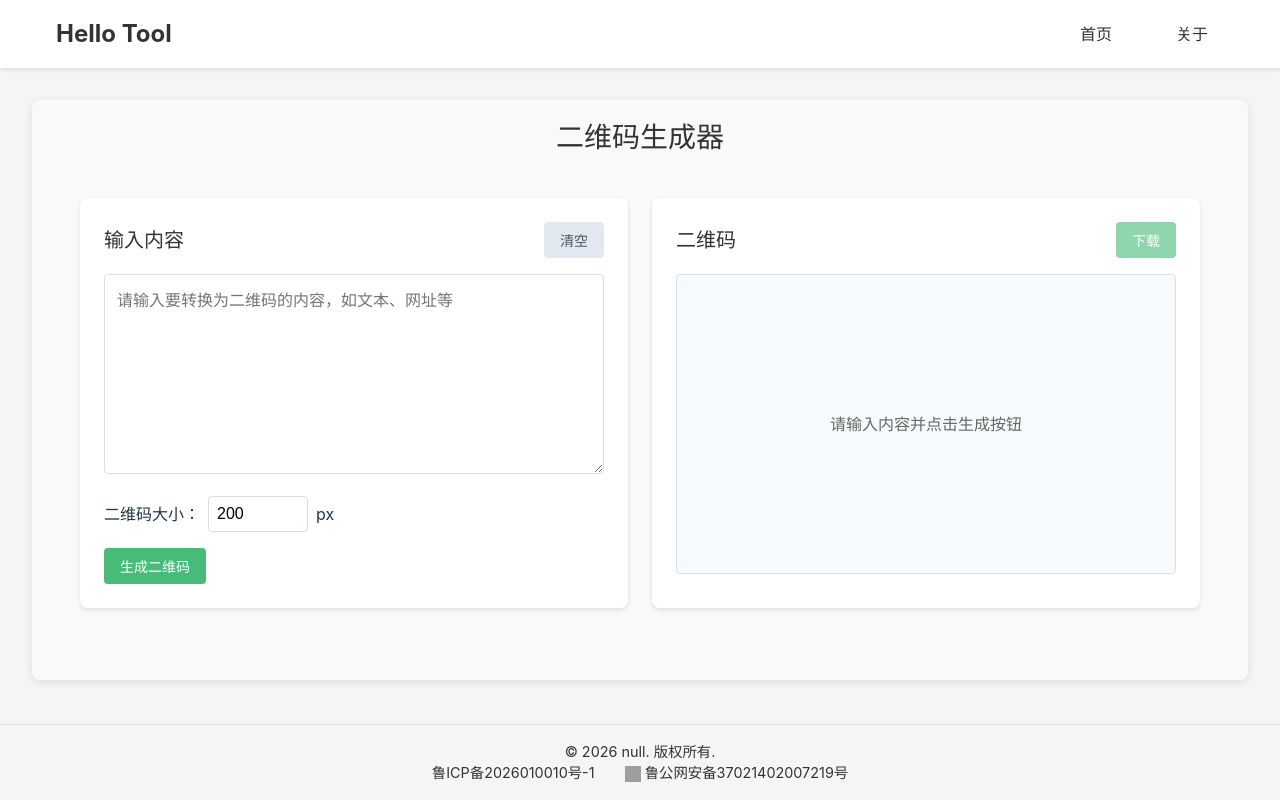
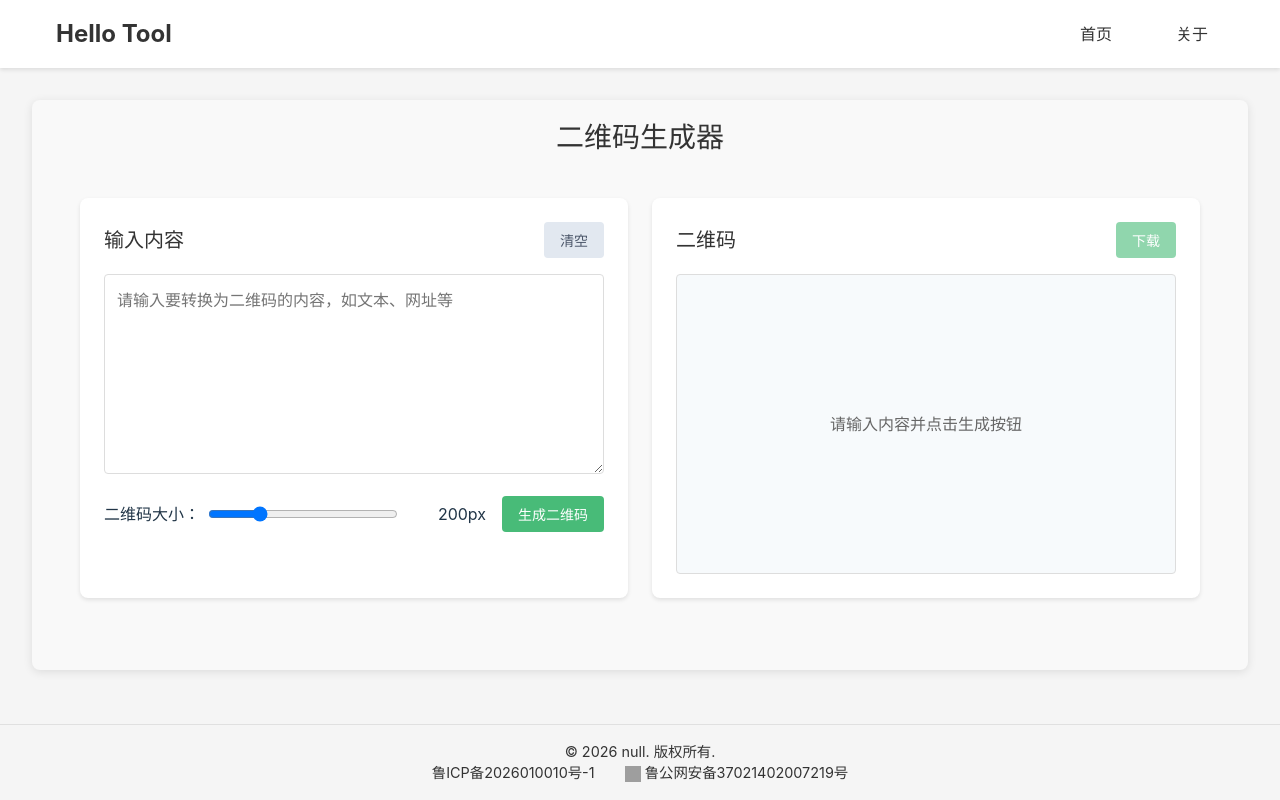
Before and after one commit to dkbnull/hello-tool, a Vue app: page /qrcode in a window 1280 px wide. Built offline with nearby package versions, Linux system fonts and the light colour scheme; grey boxes are pictures that could not be loaded.

Commit message:
opt: 调整二维码大小样式

```diff
--- a/src/views/tools/QrCodeGenerator.vue
+++ b/src/views/tools/QrCodeGenerator.vue
@@ -19,21 +19,20 @@
             placeholder="请输入要转换为二维码的内容，如文本、网址等"
         ></textarea>
 
-        <!-- 二维码大小设置 -->
+        <!-- 二维码大小设置和生成按钮 -->
+        <div class="size-control-row">
           <div class="size-setting">
-          <label for="qrSize">二维码大小：</label>
+            <label>二维码大小：</label>
             <input
-              type="number"
-              id="qrSize"
+                type="range"
                 v-model.number="qrCodeSize"
                 min="100"
                 max="500"
-              class="size-input"
+                step="1"
+                class="size-slider"
             />
-          <span>px</span>
+            <span class="size-value">{{ qrCodeSize }}px</span>
           </div>
-
-        <div class="input-buttons">
           <button @click="generateQRCode" class="action-btn success">
             <i class="fas fa-qrcode mr-1"></i>生成二维码
           </button>
@@ -188,26 +187,41 @@ textarea {
   max-height: 400px;
 }
 
+.size-control-row {
+  display: flex;
+  flex-wrap: wrap;
+  gap: 1rem;
+  align-items: center;
+  margin: 1rem 0;
+}
+
 .size-setting {
-  margin: 1rem 0;
   display: flex;
   align-items: center;
   gap: 0.5rem;
+  flex: 1;
+  min-width: 200px;
 }
 
-.size-input {
-  width: 100px;
-  padding: 0.5rem;
-  border: 1px solid #ddd;
-  border-radius: 4px;
-  font-size: 1rem;
+.size-slider {
+  flex: 1;
+  min-width: 150px;
 }
 
-.input-buttons {
-  display: flex;
-  gap: 0.75rem;
-  margin-top: 1rem;
-  flex-wrap: wrap;
+.size-value {
+  min-width: 80px;
+  text-align: right;
+}
+
+@media (max-width: 768px) {
+  .size-control-row {
+    flex-direction: column;
+    align-items: stretch;
+  }
+
+  .size-setting {
+    width: 100%;
+  }
 }
 
 
--- a/src/views/tools/TimestampConverter.vue
+++ b/src/views/tools/TimestampConverter.vue
@@ -185,7 +185,7 @@ h2 {
 
 .input-group {
   flex: 1;
-  min-width: 400px;
+  min-width: 300px;
 }
 
 label {
```
Lines whose indentation alone changed are shown as unchanged.
